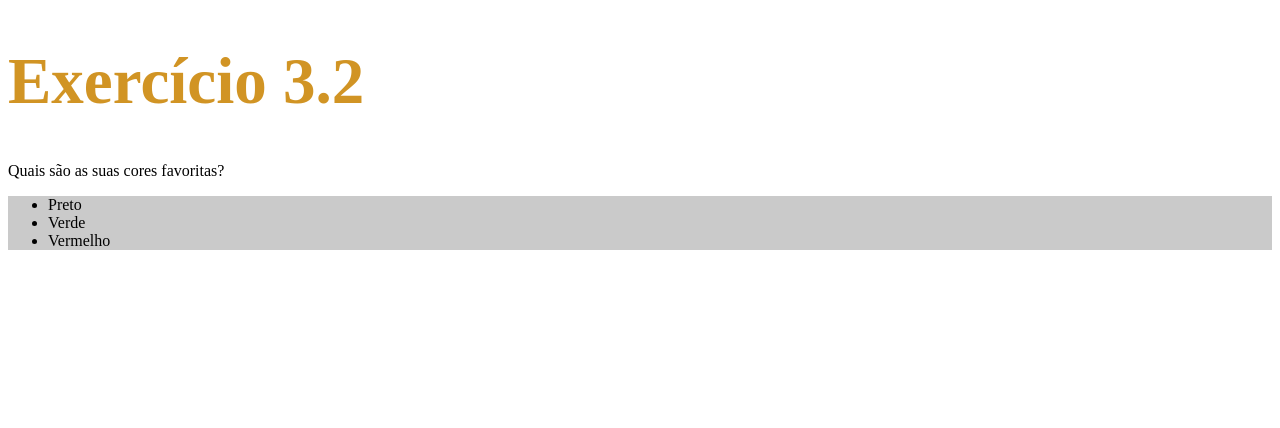
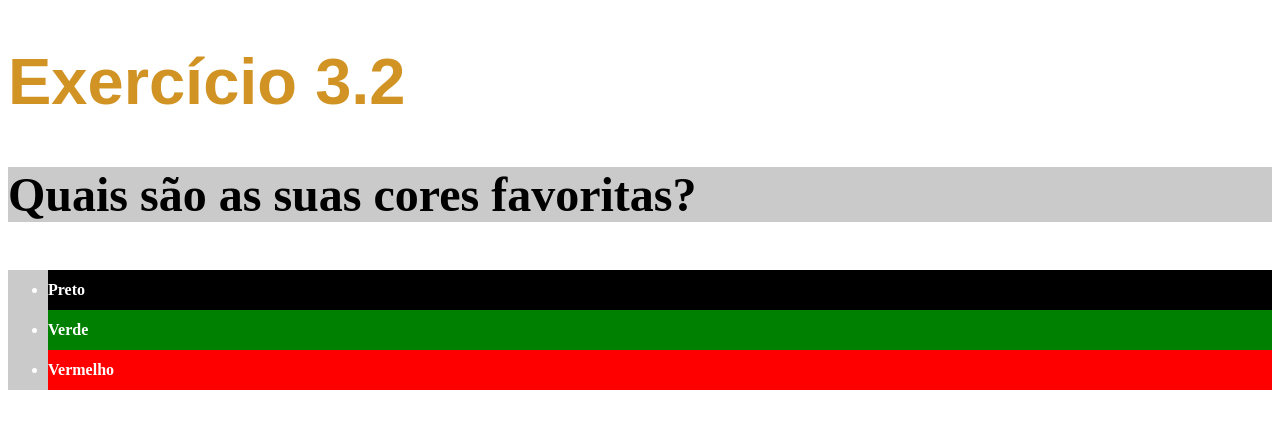
Before and after one commit to victormatia/exercicios_trybe, a plain HTML site: page b3-htmlEcss-introdução/d2-estilizando-com-css/index.html in a window 1280 px wide. Drawn offline with Linux system fonts and the light colour scheme.

Commit message:
Adiciona estilizações pedidas pelo 2 do dia 2.

```diff
--- a/b3-htmlEcss-introdução/d2-estilizando-com-css/index.html
+++ b/b3-htmlEcss-introdução/d2-estilizando-com-css/index.html
@@ -7,12 +7,28 @@
   <meta name="viewport" content="width=device-width, initial-scale=1.0">
   <title>Estrutura HTML</title>
   <style>
+    body{
+      font-size: 16px;
+    }
+
     h1{
       font-size: 65px;
       color: rgb(209, 148, 36);
+      font-family: sans-serif;
     }
 
-    .backgorund-style{
+    p{
+      font-weight: 600;
+      font-size: 3em;
+    }
+
+    ul{
+      color: rgb(255, 255, 255);
+      font-weight: bold;
+      line-height: 40px;
+    }
+
+    .background-style{
       background-color: rgb(202, 202, 202);
     }
   </style>
@@ -20,11 +36,11 @@
 
 <body>
   <h1>Exercício 3.2</h1>
-  <p>Quais são as suas cores favoritas?</p>
-  <ul class="backgorund-style">
-    <li>Preto</li>
-    <li>Verde</li>
-    <li>Vermelho</li>
+  <p class="background-style">Quais são as suas cores favoritas?</p>
+  <ul class="background-style">
+    <li style="background-color: black;">Preto</li>
+    <li style="background-color: green;">Verde</li>
+    <li style="background-color: red;">Vermelho</li>
   </ul>
 </body>
 
```
